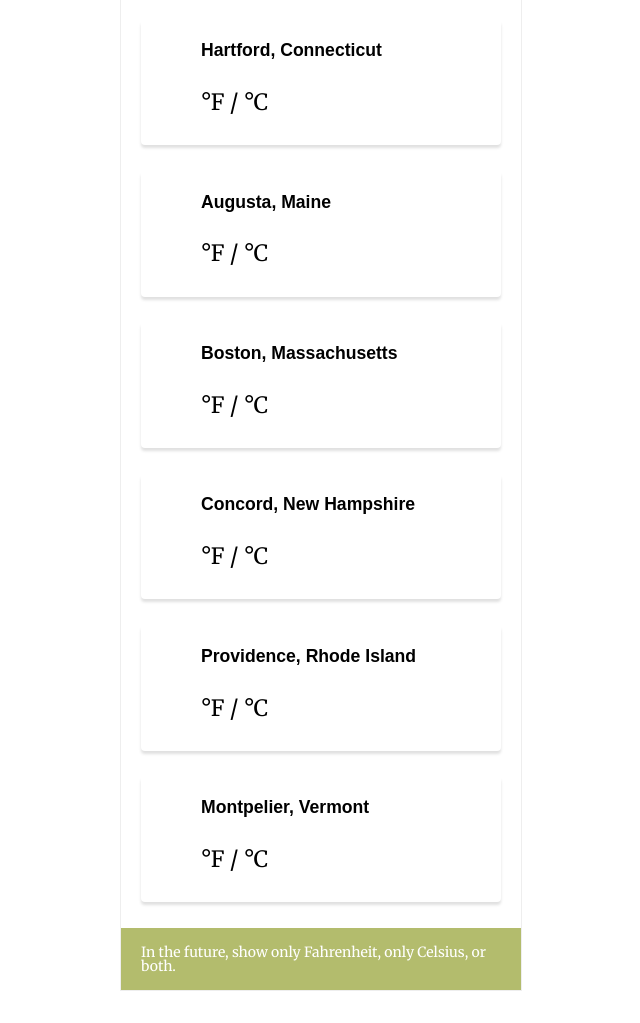
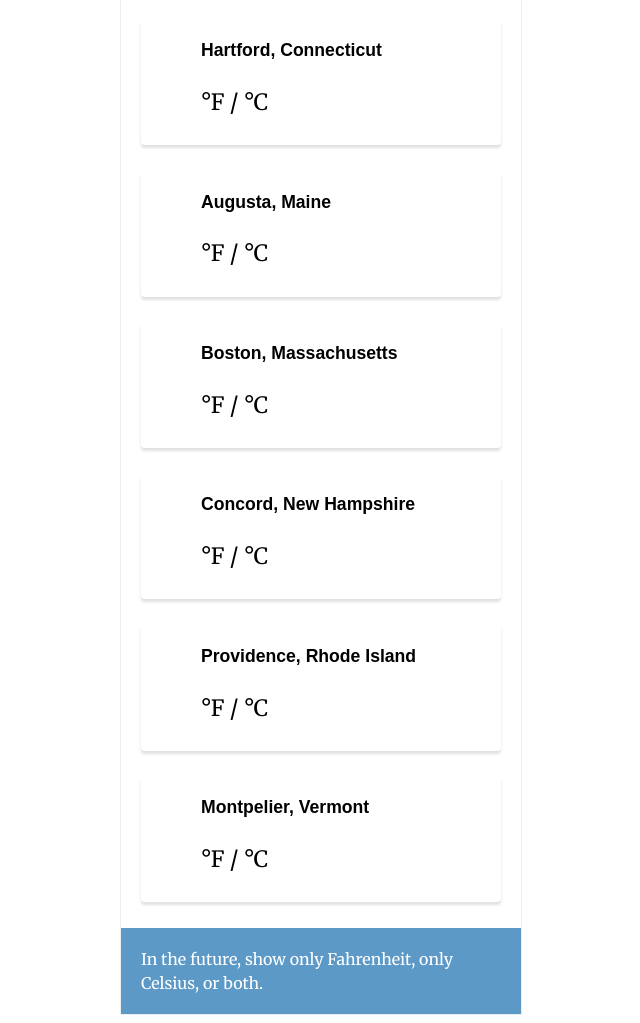
Before and after one commit to seankelliher/new-england-weather, a plain HTML site: page index.html in a window 1280 px wide. Shown: the part 74-1097 px from the top of the page, without its empty margins (319-959 px from the left). Before the commit the page ends 1073 px from the top, so only its background shows below. Drawn offline with Linux system fonts and the light colour scheme; no server answers; a web font is replaced by a local one.

Commit message:
Modify footer bg color and font

```diff
--- a/style.css
+++ b/style.css
@@ -53,7 +53,7 @@ footer {
     width: 90%;
     margin: 0.8em 0 0 0;
     padding: 0.2em 5%;
-    background: #b3bc6d;
+    background: #5d99c6;
     float: left;
 }
 
@@ -75,10 +75,10 @@ section p {
 
 footer p {
     font-family: 'Merriweather', serif;
-    font-size: 0.875em;
+    font-size: 1em;
     font-weight: 400;
-    line-height: 1;
-    color: #FFF;
+    line-height: 1.5;
+    color: #fff;
 }
 
 h1 {
```
